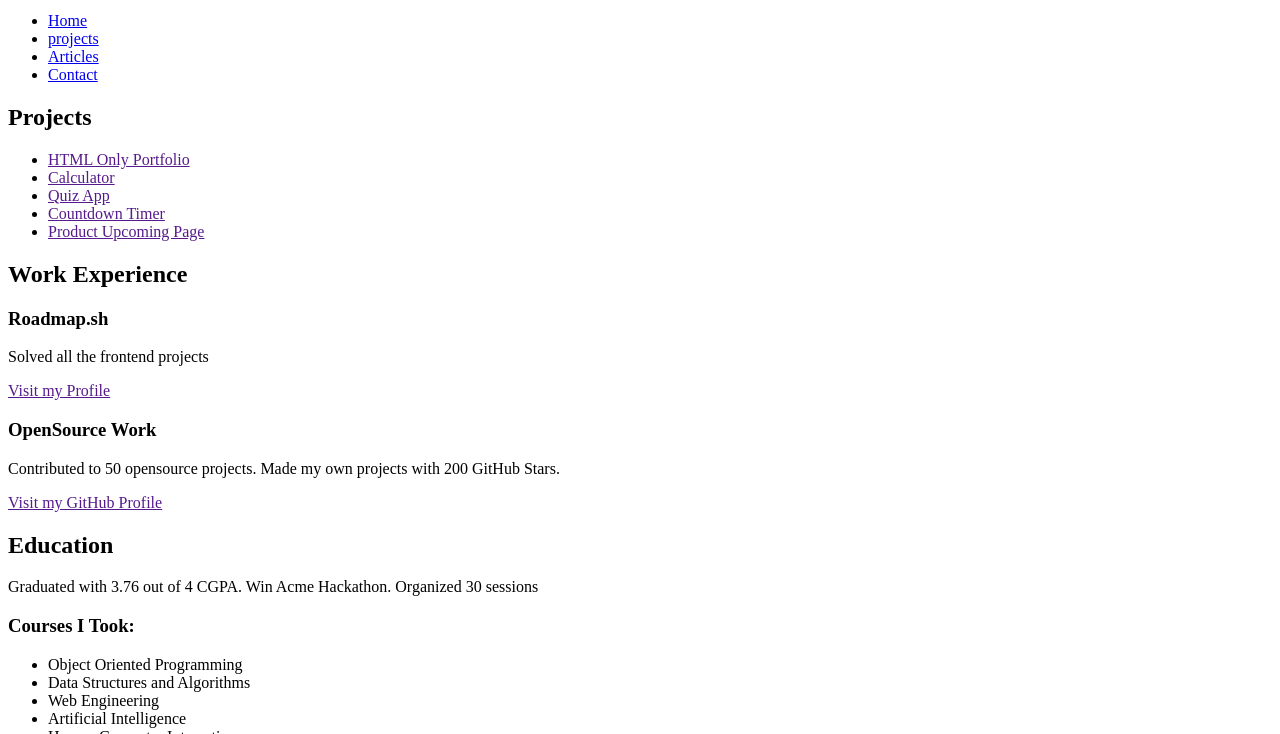
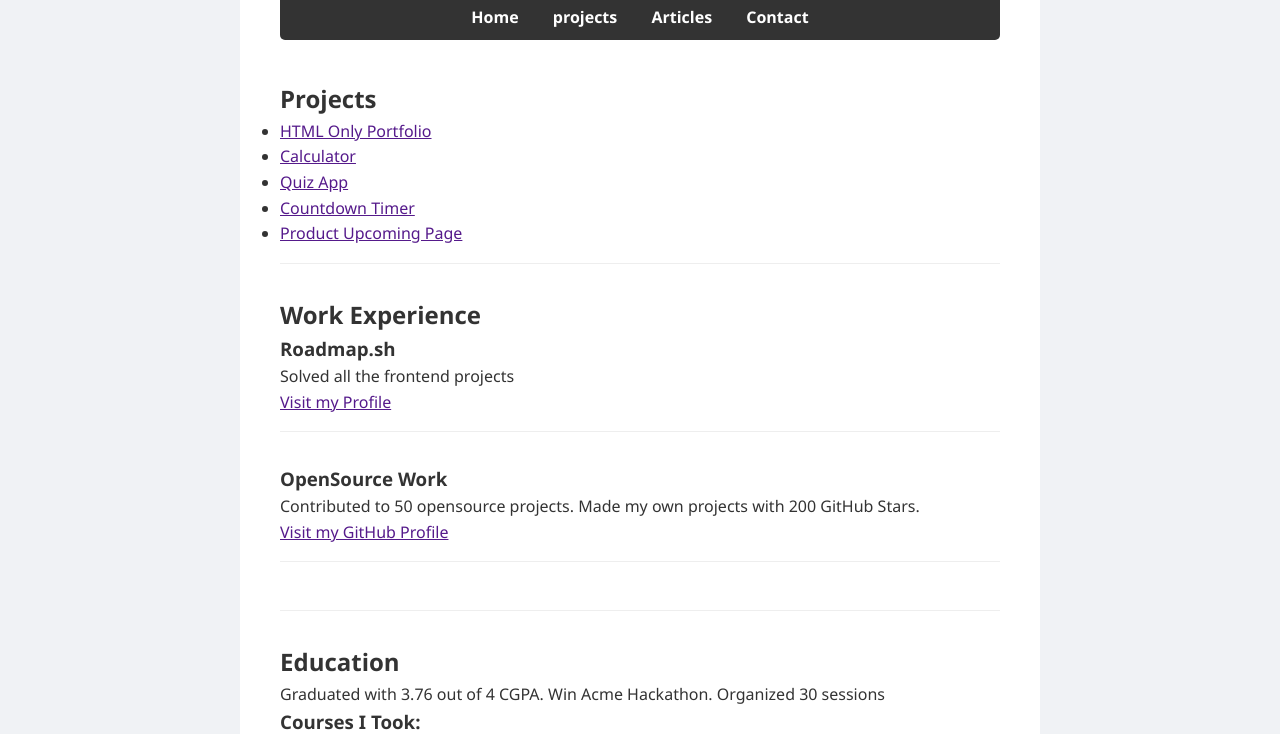
Before and after one commit to kuuushO/Basic-HTML-Website, a plain HTML site: page articles.html in a window 1280 px wide. Shown: the part 102-836 px from the top of the page. Drawn offline with Linux system fonts and the light colour scheme.

Commit message:
Last version
add css for only test

```diff
--- a/articles.html
+++ b/articles.html
@@ -5,7 +5,7 @@
     <meta name="viewport" content="width=device-width, initial-scale=1.0">
 
   <!-- seo meta tag -->
-    <title>Nick Osorio - Junior Frontend Developer</title>
+    <title>Simple HTML only website with multiple pages</title>
     <meta name="description" content="Simple HTML only website with multiple pages">
     <meta name="Author" content="Nick Osorio">
 
@@ -17,6 +17,8 @@
 
   <!-- favicon -->
   <link rel="icon" type="image/png" href="icon.png">
+
+  <link rel="stylesheet" href="style.css">
 
 </head>
 
--- /dev/null
+++ b/style.css
@@ -0,0 +1,81 @@
+/* style.css */
+
+/* 1. RESET: Quitamos márgenes por defecto a todo */
+* {
+    margin: 0;
+    padding: 0;
+    box-sizing: border-box; /* Esto hace que los bordes no aumenten el tamaño de las cajas */
+}
+
+/* 2. BODY: Estilos generales */
+body {
+    font-family: 'Segoe UI', Tahoma, Geneva, Verdana, sans-serif; /* Fuente moderna */
+    line-height: 1.6;
+    background-color: #f0f2f5; /* Fondo gris suave (tipo Facebook) */
+    color: #333; /* Texto gris oscuro (mejor que negro puro) */
+}
+
+/* 3. CONTENEDOR CENTRAL: Para que parezca una hoja */
+body > header,
+body > main,
+body > footer {
+    max-width: 800px; /* Ancho máximo */
+    margin: 0 auto;   /* AUTO a los lados centra el bloque */
+    background-color: white;
+    padding: 20px 40px; /* Espacio interno */
+}
+
+/* 4. SEPARACIONES */
+section, article, form {
+    margin-bottom: 2rem; /* Espacio debajo de cada bloque */
+    border-bottom: 1px solid #eee; /* Una línea sutil divisoria */
+    padding-bottom: 1rem;
+}
+
+/* 5. NAVEGACIÓN (BÁSICA) */
+nav ul {
+    list-style: none; /* Quitamos los puntos de la lista */
+    padding: 10px 0;
+    background-color: #333; /* Barra negra */
+    border-radius: 5px;
+    text-align: center; /* Centramos los enlaces */
+}
+
+nav ul li {
+    display: inline; /* Pone los elementos uno al lado del otro */
+    margin: 0 15px;
+}
+
+nav a {
+    color: white;
+    text-decoration: none; /* Quitamos el subrayado azul */
+    font-weight: bold;
+}
+
+nav a:hover {
+    color: #ffd700; /* Color dorado al pasar el mouse */
+    text-decoration: underline;
+}
+
+/* 6. FORMULARIO BONITO */
+input, textarea {
+    width: 100%; /* Que ocupen todo el ancho */
+    padding: 10px;
+    margin-top: 5px;
+    margin-bottom: 15px;
+    border: 1px solid #ccc;
+    border-radius: 4px;
+}
+
+button {
+    background-color: #007bff; /* Azul botón */
+    color: white;
+    padding: 10px 20px;
+    border: none;
+    border-radius: 4px;
+    cursor: pointer;
+    font-size: 16px;
+}
+
+button:hover {
+    background-color: #0056b3; /* Azul más oscuro al pasar el mouse */
```
Also changed, not shown: index.html (+3 -1 lines), projects.html (+3 -1 lines).
